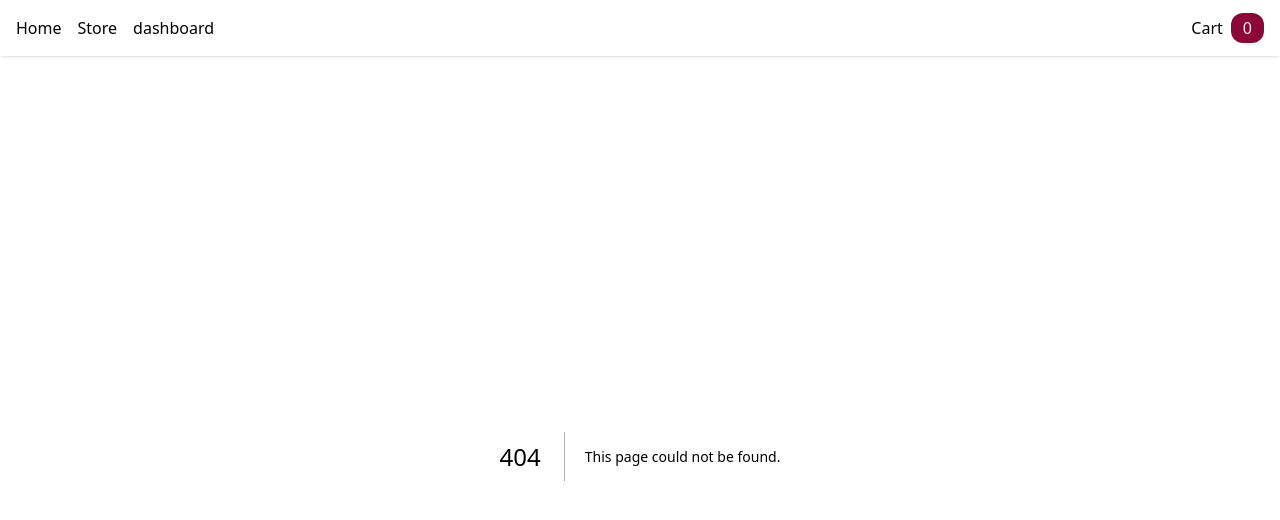
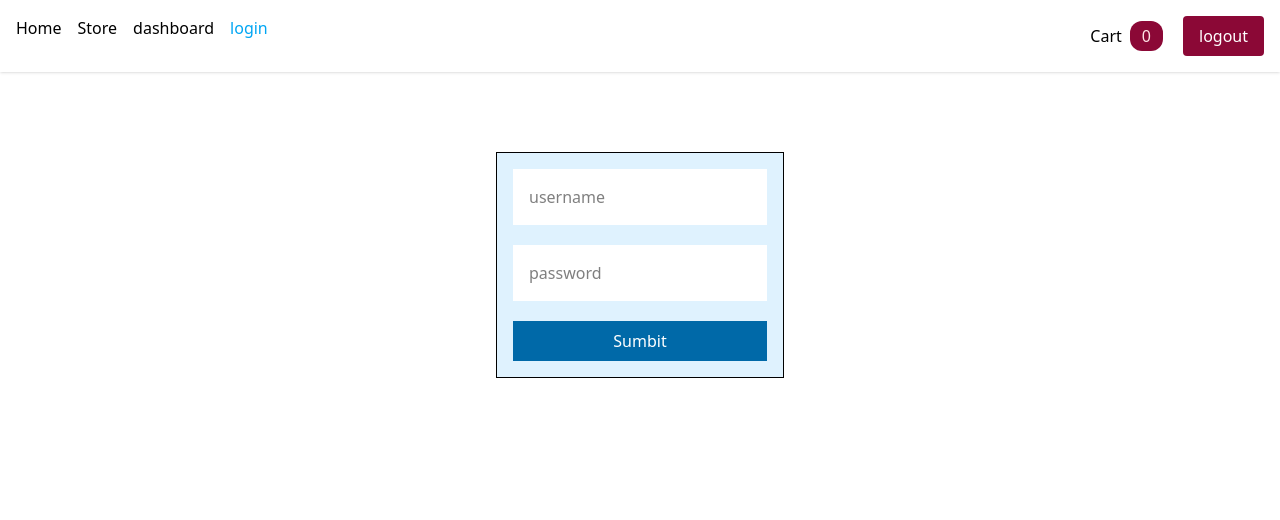
Before and after one commit to arefrhnm1/ecommerce-BoghCheh, a Next.js app: page /login in a window 1280 px wide. Before the commit this address had no page. Shown: the top 520 px of the page. Built offline with nearby package versions, Linux system fonts and the light colour scheme.

Commit message:
feat(auth): implement route protection so only logged-in users can access the dashboard

```diff
--- a/package.json
+++ b/package.json
@@ -10,6 +10,7 @@
   },
   "dependencies": {
     "axios": "^1.13.2",
+    "js-cookie": "^3.0.5",
     "json-server": "^1.0.0-beta.3",
     "next": "16.0.3",
     "react": "19.2.0",
@@ -18,6 +19,7 @@
   },
   "devDependencies": {
     "@tailwindcss/postcss": "^4",
+    "@types/js-cookie": "^3.0.6",
     "@types/node": "24.10.1",
     "@types/react": "19.2.5",
     "eslint": "^9",
--- /dev/null
+++ b/src/app/login/page.tsx
@@ -0,0 +1,56 @@
+"use client";
+
+import { useState } from "react";
+import Container from "../../components/Container";
+import Cookie from "js-cookie";
+import { redirect } from "next/navigation";
+export default function Login() {
+	const [username, setUsername] = useState("");
+	const [password, setPassword] = useState("");
+
+	const handleLogin = () => {
+		// axios({
+		//     url: '/login',
+		//     method: 'POST',
+		//     data:{
+		//         username: username,
+		//         password: Password
+		//     }
+		// })
+
+		const response = {
+			token: "djfhfuifhdfdhhaifhaofoda",
+			expire: 7,
+		};
+
+
+        Cookie.set("token", response.token, {expires: response.expire})
+        redirect('/dashboard')
+	};
+
+	return (
+		<Container>
+			<div className="border p-4 gap-5 mt-20 flex flex-col bg-sky-100 w-72 mx-auto">
+				<input
+					onChange={(e) => setUsername(e.target.value)}
+					placeholder="username"
+					className="p-4 bg-white"
+					type="text"
+				/>
+				<input
+					onChange={(e) => setPassword(e.target.value)}
+					placeholder="password"
+					className="p-4 bg-white"
+					type="password"
+				/>
+
+				<button
+					onClick={handleLogin}
+					className="p-2 bg-sky-700 text-white"
+				>
+					Sumbit
+				</button>
+			</div>
+		</Container>
+	);
+}
--- a/src/components/Navbar.tsx
+++ b/src/components/Navbar.tsx
@@ -1,21 +1,27 @@
 "use client";
 import Link from "next/link";
-import { usePathname } from "next/navigation";
+import { redirect, usePathname } from "next/navigation";
 import React from "react";
 import Container from "./Container";
 import { useShoppingCartContext } from "../context/ShoppingCartContext";
 import { title } from "process";
+import Cookies from "js-cookie";
 
 export default function Navbar() {
 	const pathname = usePathname();
-	const {cartTotalQty} = useShoppingCartContext()
+	const { cartTotalQty } = useShoppingCartContext();
 
 	const navLinks = [
 		{ href: "/", title: "Home" },
 		{ href: "/store", title: "Store" },
 		{
-			href:"/dashboard", title: 'dashboard'
-		}
+			href: "/dashboard",
+			title: "dashboard",
+		},
+		{
+			href: "/login",
+			title: "login",
+		},
 	];
 
 	return (
@@ -36,8 +42,19 @@ export default function Navbar() {
 				</div>
 
 				<div>
-					<Link href='/cart'>Cart</Link>
-					<span className="bg-rose-900 ml-2 px-3 py-1 text-rose-100 rounded-xl">{cartTotalQty}</span>
+					<Link href="/cart">Cart</Link>
+					<span className="bg-rose-900 ml-2 px-3 py-1 text-rose-100 rounded-xl">
+						{cartTotalQty}
+					</span>
+					<button
+					className="text-white bg-rose-900 rounded px-4 py-2 ml-5"
+						onClick={() => {
+							Cookies.remove("token");
+							redirect("/");
+						}}
+					>
+						logout
+					</button>
 				</div>
 			</nav>
 		</Container>
--- a/src/components/Search.tsx
+++ b/src/components/Search.tsx
@@ -33,8 +33,8 @@ export default function Search() {
 					fill="none"
 					stroke="currentColor"
 					strokeWidth="2"
-					stroke-linecap="round"
-					stroke-linejoin="round"
+					strokeLinecap="round"
+					strokeLinejoin="round"
 					className="lucide lucide-search-icon lucide-search"
 				>
 					<path d="m21 21-4.34-4.34" />
--- /dev/null
+++ b/src/middleware.ts
@@ -0,0 +1,18 @@
+import { NextRequest, NextResponse } from "next/server";
+
+export function middleware(req: NextRequest) {
+	const token = req.cookies.get("token")?.value;
+
+	if (token) {
+		return NextResponse.next();
+	}
+
+	const url = new URL(req.url);
+	url.pathname = "/login";
+
+	return NextResponse.redirect(url.toString());
+}
+
+export const config = {
+	matcher: ["/dashboard/:path*"],
+};
```
Also changed, not shown: 1 other file (tests, documents, lock files or other folders). Lines whose indentation alone changed are shown as unchanged.
